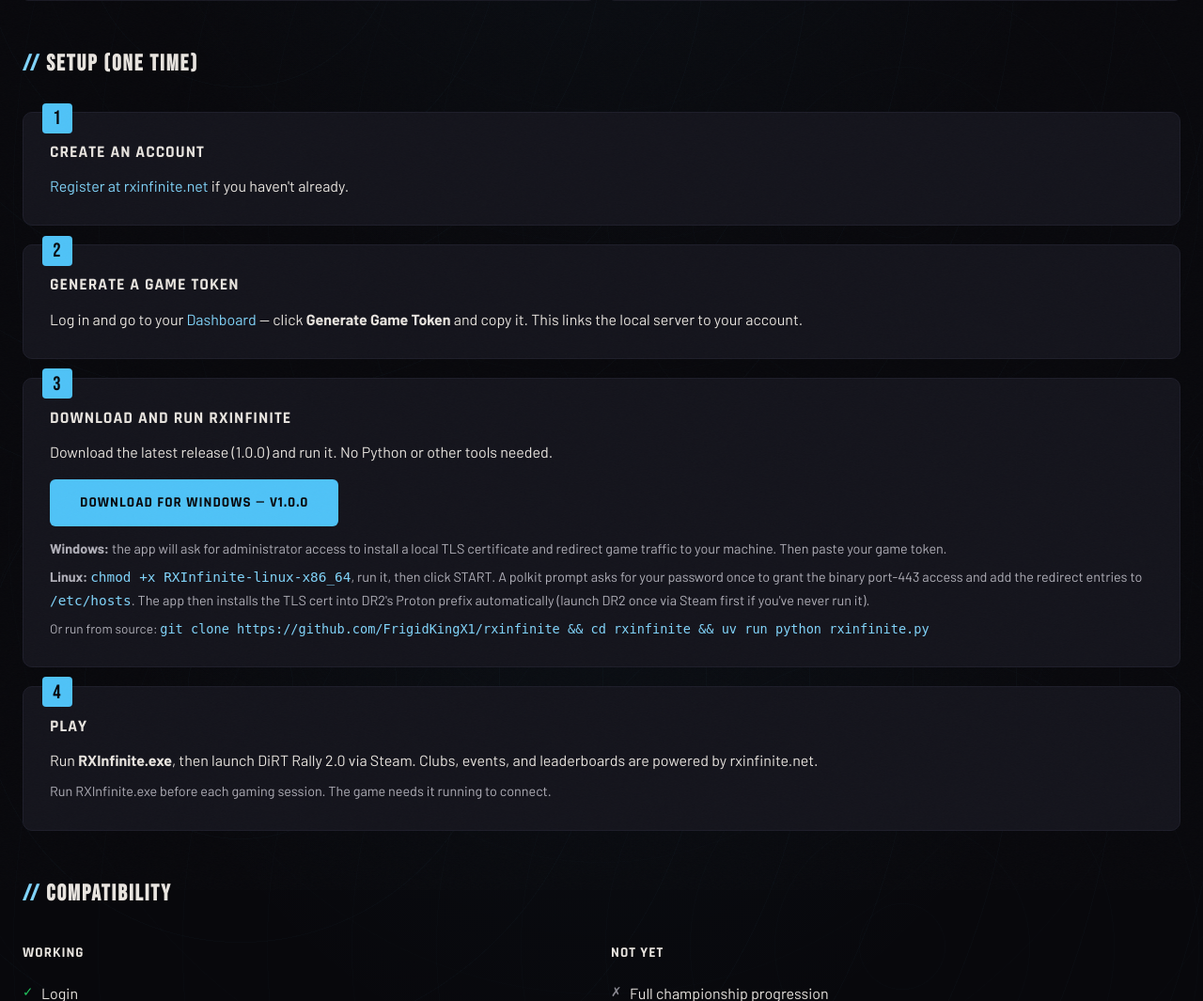
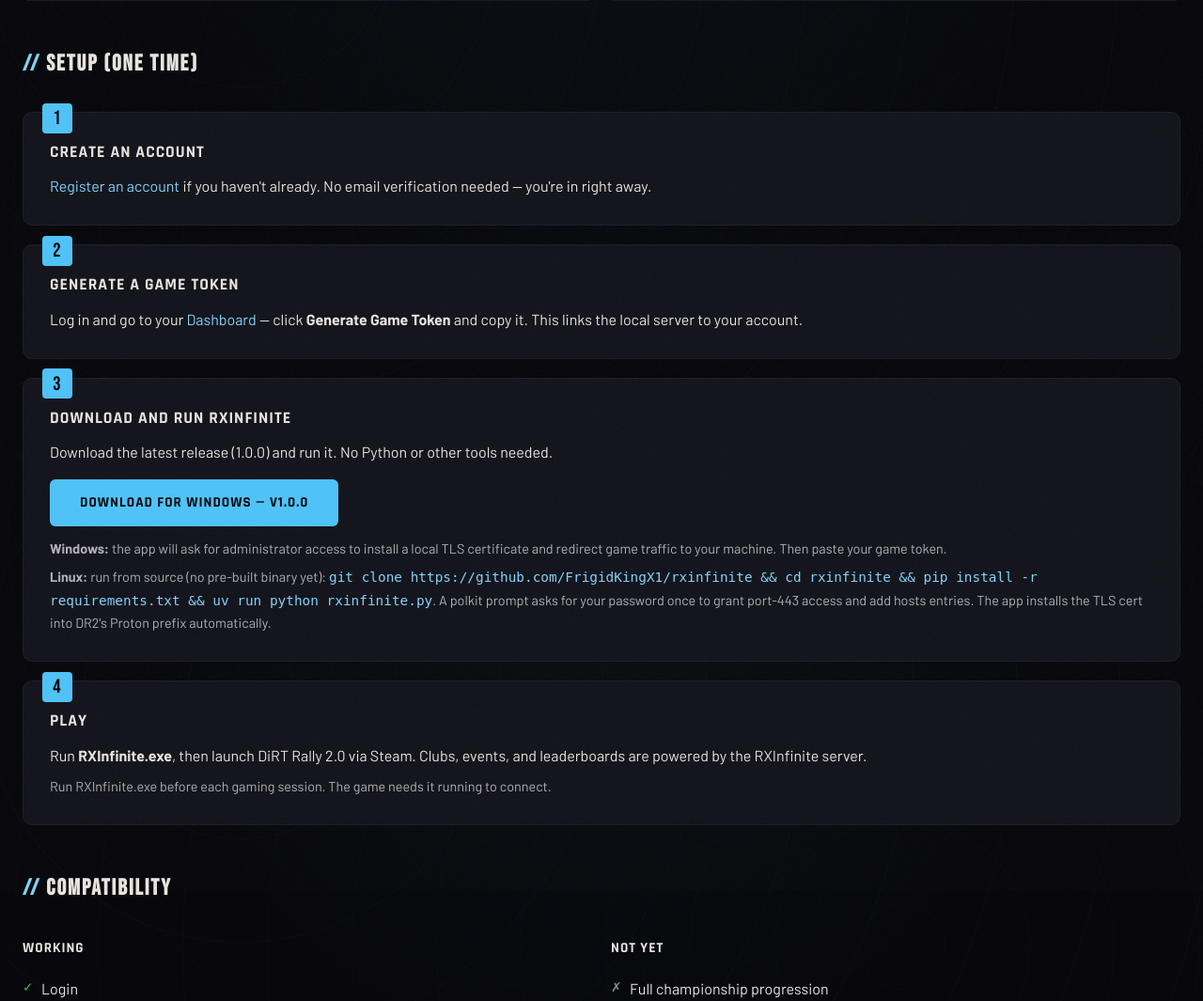
Before and after one commit to FrigidKingX1/rxinfinite, a Flask app: page /install in a window 1280 px wide. Shown: the part 313-1378 px from the top of the page at 94% size. Run offline with Flask 3, Linux system fonts and the light colour scheme; some libraries are stand-ins or nearby versions.

Commit message:
Clean up website: fix creator name, remove stale content, drop Linux binary refs, update email verification text

```diff
--- a/web/templates/home.html
+++ b/web/templates/home.html
@@ -11,7 +11,7 @@
             <span class="hero-line hero-dirt">RX</span>
             <span class="hero-line hero-forever">INFINITE</span>
         </h1>
-        <p class="hero-subtitle">Play DiRT Rally 2 &copy; Using Our Servers, complete with Clubs and Leaderboards. <a href="https://github.com/winrid/rxinfinite" class="hero-link">Free and open source.</a></p>
+        <p class="hero-subtitle">Play DiRT Rally 2 &copy; Using Our Servers, complete with Clubs and Leaderboards. <a href="https://github.com/FrigidKingX1/rxinfinite" class="hero-link">Free and open source.</a></p>
         <div class="hero-cta">
             {% if current_user %}
             <a href="/dashboard" class="btn btn-primary">Dashboard</a>
--- a/web/templates/install.html
+++ b/web/templates/install.html
@@ -150,7 +150,7 @@
         <div class="install-steps">
             <div class="install-step">
                 <h3>Create an Account</h3>
-                <p><a href="/register">Register at rxinfinite.net</a> if you haven't already.</p>
+                <p><a href="/register">Register an account</a> if you haven't already. No email verification needed &mdash; you're in right away.</p>
             </div>
 
             <div class="install-step">
@@ -168,13 +168,12 @@
                     </a>
                 </p>
                 <p style="margin-top: .75rem; color: var(--text-muted); font-size: .9rem;"><strong>Windows:</strong> the app will ask for administrator access to install a local TLS certificate and redirect game traffic to your machine. Then paste your game token.</p>
-                <p style="margin-top: .35rem; color: var(--text-muted); font-size: .9rem;"><strong>Linux:</strong> <code style="color:var(--accent-bright)">chmod +x RXInfinite-linux-x86_64</code>, run it, then click START. A polkit prompt asks for your password once to grant the binary port-443 access and add the redirect entries to <code style="color:var(--accent-bright)">/etc/hosts</code>. The app then installs the TLS cert into DR2's Proton prefix automatically (launch DR2 once via Steam first if you've never run it).</p>
-                <p style="margin-top: .35rem; color: var(--text-muted); font-size: .85rem;">Or run from source: <code style="color:var(--accent-bright)">git clone https://github.com/FrigidKingX1/rxinfinite &amp;&amp; cd rxinfinite &amp;&amp; uv run python rxinfinite.py</code></p>
+                <p style="margin-top: .35rem; color: var(--text-muted); font-size: .9rem;"><strong>Linux:</strong> run from source (no pre-built binary yet): <code style="color:var(--accent-bright)">git clone https://github.com/FrigidKingX1/rxinfinite &amp;&amp; cd rxinfinite &amp;&amp; pip install -r requirements.txt &amp;&amp; uv run python rxinfinite.py</code>. A polkit prompt asks for your password once to grant port-443 access and add hosts entries. The app installs the TLS cert into DR2's Proton prefix automatically.</p>
             </div>
 
             <div class="install-step">
                 <h3>Play</h3>
-                <p>Run <strong>RXInfinite.exe</strong>, then launch DiRT Rally 2.0 via Steam. Clubs, events, and leaderboards are powered by rxinfinite.net.</p>
+                <p>Run <strong>RXInfinite.exe</strong>, then launch DiRT Rally 2.0 via Steam. Clubs, events, and leaderboards are powered by the RXInfinite server.</p>
                 <p style="color: var(--text-muted); font-size: .9rem; margin-top: .5rem;">Run RXInfinite.exe before each gaming session. The game needs it running to connect.</p>
             </div>
         </div>
@@ -224,10 +223,10 @@
     <div class="container" id="manual-linux">
         <h2 class="section-title" style="font-size:1.5rem;"><span class="accent">//</span> MANUAL (LINUX)</h2>
         <div class="install-uninstall">
-            <p>If you'd rather not have RXInfinite drive polkit each session, configure the three pieces yourself once and uncheck <strong>Easy Setup Mode</strong>. The binary then starts without prompting.</p>
-            <p style="margin-top:.75rem;"><strong>1. Grant the binary port-443 access.</strong> Run once:</p>
-            <pre style="background:var(--bg-deep); border:1px solid var(--border); padding:.75rem 1rem; border-radius:var(--radius); overflow-x:auto; font-size:.85rem; margin-top:.5rem;"><code>sudo setcap cap_net_bind_service=+ep ./RXInfinite-linux-x86_64</code></pre>
-            <p style="margin-top:.75rem; color: var(--text-muted); font-size:.85rem;">If you run from source via <code style="color:var(--accent-bright)">uv</code>, target the venv interpreter instead: <code style="color:var(--accent-bright)">sudo setcap cap_net_bind_service=+ep "$(readlink -f "$(uv run which python)")"</code>. Note: this lets <em>any</em> script run through that interpreter bind low ports until you revoke it with <code style="color:var(--accent-bright)">sudo setcap -r &lt;path&gt;</code>. STOP does not undo it.</p>
+            <p>If you'd rather not have RXInfinite drive polkit each session, configure the three pieces yourself once and uncheck <strong>Easy Setup Mode</strong>. The app then starts without prompting.</p>
+            <p style="margin-top:.75rem;"><strong>1. Grant the Python interpreter port-443 access.</strong> Run once in the source directory:</p>
+            <pre style="background:var(--bg-deep); border:1px solid var(--border); padding:.75rem 1rem; border-radius:var(--radius); overflow-x:auto; font-size:.85rem; margin-top:.5rem;"><code>sudo setcap cap_net_bind_service=+ep "$(readlink -f "$(uv run which python)")"</code></pre>
+            <p style="margin-top:.75rem; color: var(--text-muted); font-size:.85rem;">Note: this lets <em>any</em> script run through that interpreter bind low ports until you revoke it with <code style="color:var(--accent-bright)">sudo setcap -r &lt;path&gt;</code>. STOP does not undo it.</p>
             <p style="margin-top:.75rem;"><strong>2. Add the hosts entries.</strong> Edit <code style="color:var(--accent-bright)">/etc/hosts</code> as root and append:</p>
             <pre style="background:var(--bg-deep); border:1px solid var(--border); padding:.75rem 1rem; border-radius:var(--radius); overflow-x:auto; font-size:.85rem; margin-top:.5rem;"><code># BEGIN RXINFINITE
 127.0.0.1    prod.egonet.codemasters.com
@@ -239,7 +238,7 @@
             <pre style="background:var(--bg-deep); border:1px solid var(--border); padding:.75rem 1rem; border-radius:var(--radius); overflow-x:auto; font-size:.85rem; margin-top:.5rem;"><code>protontricks-launch --appid 690790 \
   certutil -addstore Root ~/.config/rxinfinite/certs/dr2server-cert.pem</code></pre>
             <p style="margin-top:.5rem; color: var(--text-muted); font-size:.85rem;">If <code style="color:var(--accent-bright)">protontricks</code> is not installed, use the Proton-bundled wine directly: <code style="color:var(--accent-bright)">WINEPREFIX=~/.steam/steam/steamapps/compatdata/690790/pfx ~/.steam/steam/steamapps/common/Proton*/files/bin/wine certutil -addstore Root ~/.config/rxinfinite/certs/dr2server-cert.pem</code></p>
-            <p style="margin-top:.75rem;"><strong>4. Run RXInfinite with Easy Setup off.</strong> Launch the app, uncheck <em>Easy Setup Mode</em>, and click <strong>START</strong>. The server binds :443 and :8080 without any polkit prompt.</p>
+            <p style="margin-top:.75rem;"><strong>4. Run RXInfinite with Easy Setup off.</strong> Launch the app from source (<code style="color:var(--accent-bright)">uv run python rxinfinite.py</code>), uncheck <em>Easy Setup Mode</em>, and click <strong>START</strong>. The server binds :443 and :8080 without any polkit prompt.</p>
         </div>
     </div>
 
@@ -257,7 +256,7 @@
     <div class="container">
         <h2 class="section-title" style="font-size:1.5rem;"><span class="accent">//</span> UNINSTALLING (LINUX)</h2>
         <div class="install-uninstall">
-            <p style="margin-top:.5rem;">1. Delete <code style="color:var(--accent-bright)">RXInfinite-linux-x86_64</code> (its <code style="color:var(--accent-bright)">cap_net_bind_service</code> capability is removed with it). If you ran from source via <code style="color:var(--accent-bright)">uv</code>, also revoke the capability on the venv Python: <code style="color:var(--accent-bright)">sudo setcap -r "$(readlink -f "$(uv run which python)")"</code></p>
+            <p style="margin-top:.5rem;">1. Delete the source folder (<code style="color:var(--accent-bright)">rm -rf rxinfinite</code>). If you granted <code style="color:var(--accent-bright)">cap_net_bind_service</code> to the venv Python, revoke it: <code style="color:var(--accent-bright)">sudo setcap -r "$(readlink -f "$(uv run which python)")"</code></p>
             <p>2. Remove hosts entries: <code style="color:var(--accent-bright)">sudo sed -i '/# BEGIN RXINFINITE/,/# END RXINFINITE/d' /etc/hosts</code></p>
             <p>3. Remove the certificate from DR2's Proton prefix: <code style="color:var(--accent-bright)">protontricks-launch --appid 690790 certutil -delstore Root prod.egonet.codemasters.com</code></p>
             <p>4. Delete config: <code style="color:var(--accent-bright)">rm -rf ~/.config/rxinfinite</code></p>
```
Also changed, not shown: web/templates/about.html (+5 -5 lines), web/templates/forgot_password.html (+1 -10 lines), web/templates/verify_email.html (+5 -11 lines).
